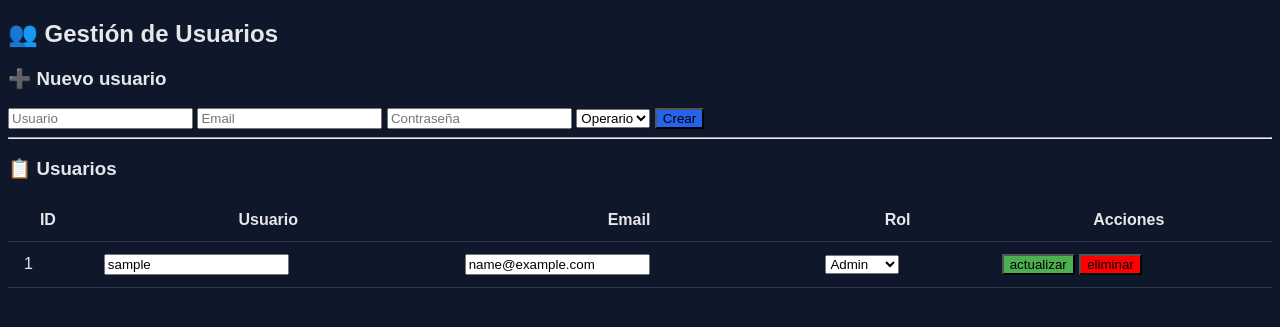
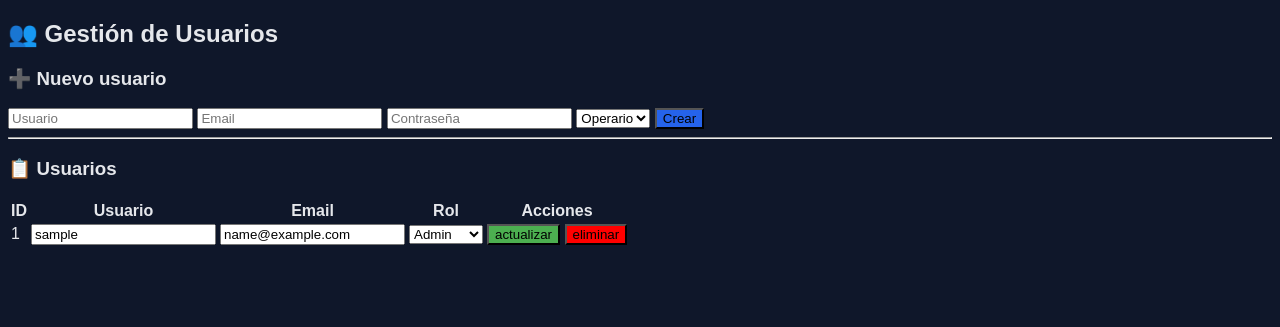
Before and after one commit to fer967/smartfarm-cloud, a Python web app: template app/templates/users.html in a window 1280 px wide. Shown: the part 83-410 px from the top of the page. Run offline with Jinja, Linux system fonts and the light colour scheme; the template is opened without the code that fills it: most values are stand-ins (such as "Sample title", 1, 10 or a date in 2020).

```diff
--- a/app/static/styles.css
+++ b/app/static/styles.css
@@ -141,7 +141,7 @@ body {
     display: inline-block;
 }
 
-table {
+/* table {
     width: 100%;
     border-collapse: collapse;
 }
@@ -149,4 +149,4 @@ table {
 th, td {
     padding: 12px 16px;
     border-bottom: 1px solid #2d3748;
-}
+} */
```
